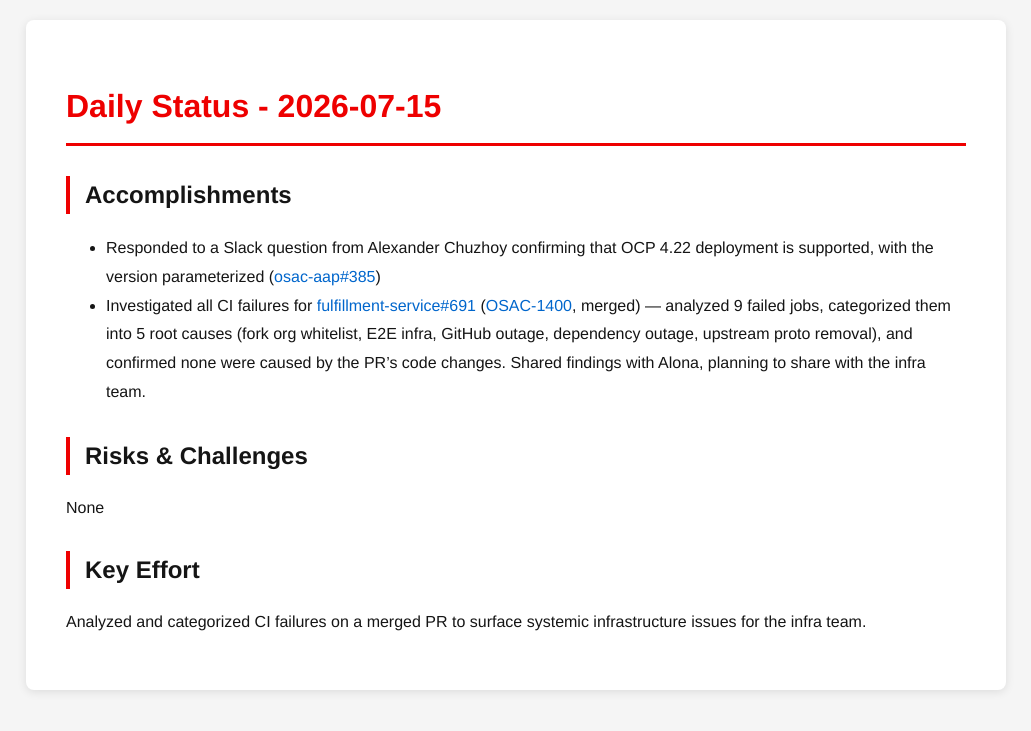
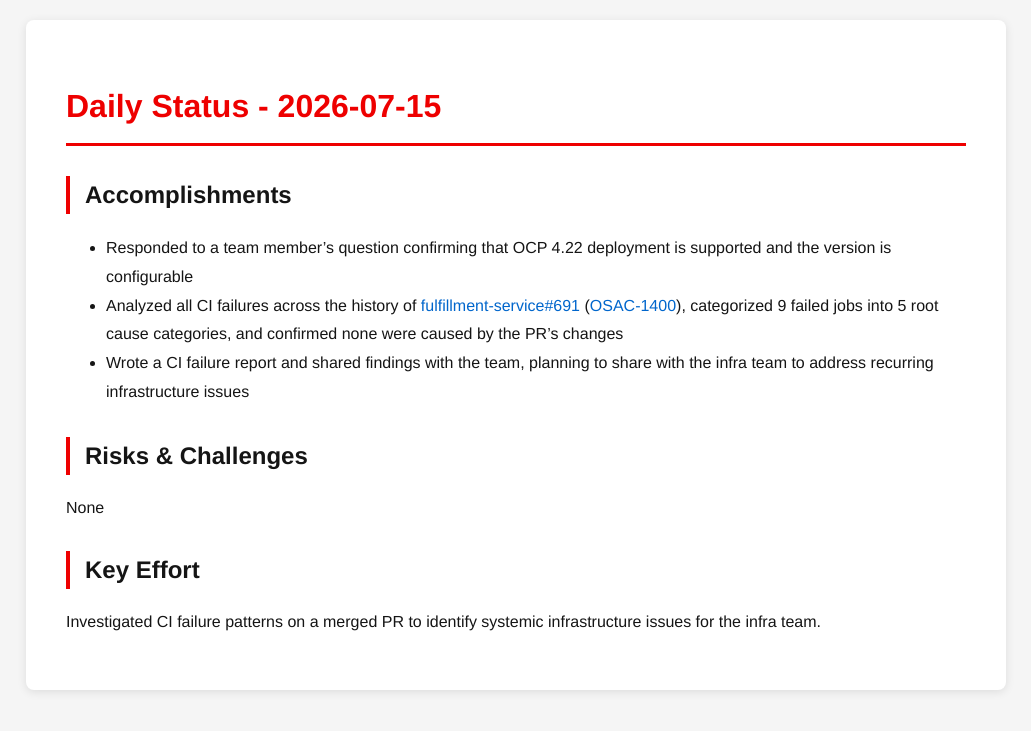
Before and after one commit to tzvatot/daily-status, a Jekyll site: the page built from 2026-07-15.md, in a window 1280 px wide. Shown: the top 731 px of the page, without its empty margins (124-1155 px from the left). Built offline with Jekyll 4.4.1, drawn with Linux system fonts in a browser that asks for light colours.

Commit message:
Daily status update - 2026-07-15

```diff
--- a/2026-07-15.md
+++ b/2026-07-15.md
@@ -7,11 +7,12 @@ date: 2026-07-15
 # Daily Status - 2026-07-15
 
 ## Accomplishments
-- Responded to a Slack question from Alexander Chuzhoy confirming that OCP 4.22 deployment is supported, with the version parameterized ([osac-aap#385](https://github.com/osac-project/osac-aap/pull/385))
-- Investigated all CI failures for [fulfillment-service#691](https://github.com/osac-project/fulfillment-service/pull/691) ([OSAC-1400](https://redhat.atlassian.net/browse/OSAC-1400), merged) — analyzed 9 failed jobs, categorized them into 5 root causes (fork org whitelist, E2E infra, GitHub outage, dependency outage, upstream proto removal), and confirmed none were caused by the PR's code changes. Shared findings with Alona, planning to share with the infra team.
+- Responded to a team member's question confirming that OCP 4.22 deployment is supported and the version is configurable
+- Analyzed all CI failures across the history of [fulfillment-service#691](https://github.com/osac-project/fulfillment-service/pull/691) ([OSAC-1400](https://redhat.atlassian.net/browse/OSAC-1400)), categorized 9 failed jobs into 5 root cause categories, and confirmed none were caused by the PR's changes
+- Wrote a CI failure report and shared findings with the team, planning to share with the infra team to address recurring infrastructure issues
 
 ## Risks & Challenges
 None
 
 ## Key Effort
-Analyzed and categorized CI failures on a merged PR to surface systemic infrastructure issues for the infra team.
+Investigated CI failure patterns on a merged PR to identify systemic infrastructure issues for the infra team.
```
